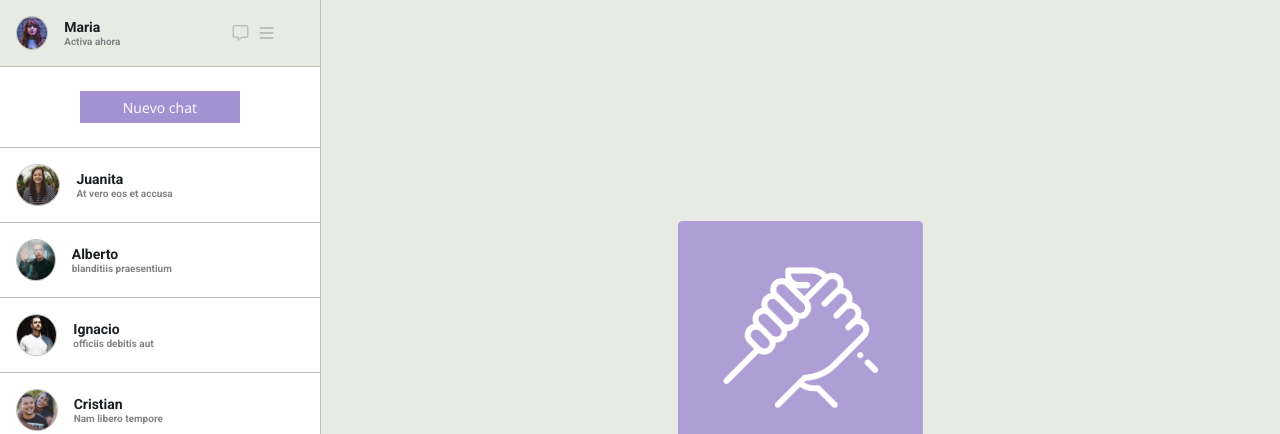
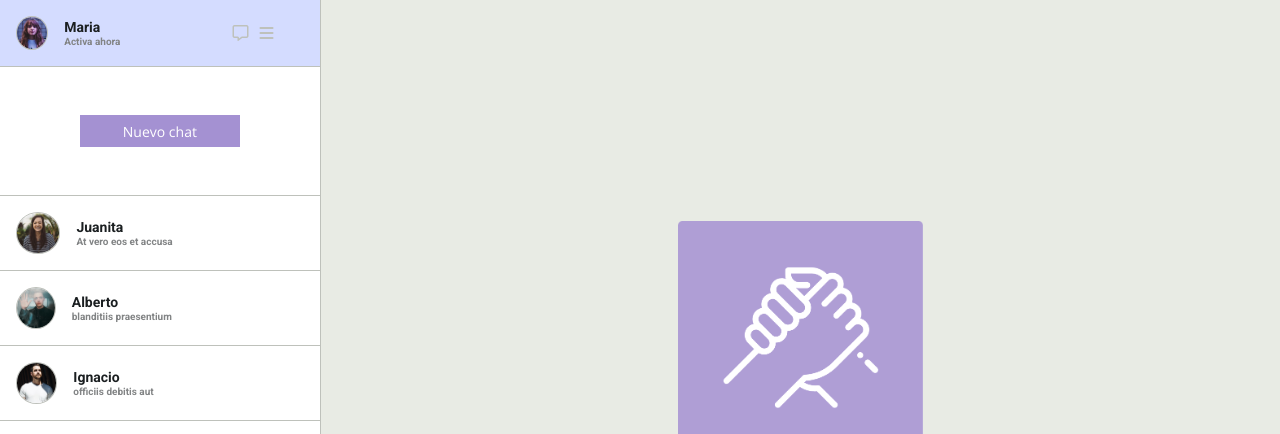
Before and after one commit to carolinalunasfarah/Desafio-LATAM_Flexbox, a plain HTML site: page index.html in a window 1280 px wide. Shown: the top 434 px of the page. Drawn offline with nearby package versions, Linux system fonts and the light colour scheme.

Commit message:
new chat height

```diff
--- a/assets/css/style.css
+++ b/assets/css/style.css
@@ -37,7 +37,7 @@ menu {
 }
 
 .user:hover {
-    background-color: #e8ebe4;
+    background-color: #d4dcff;
 }
 
 .user_status {
@@ -105,7 +105,7 @@ menu {
     align-items: center;
     height: 2rem;
     width: 10rem;
-    margin: 1.5rem 0rem;
+    margin: 3rem 0rem;
     background-color: #a491d2;
 }
 
--- a/index.html
+++ b/index.html
@@ -4,7 +4,7 @@
         <meta charset="UTF-8" />
         <meta http-equiv="X-UA-Compatible" content="IE=edge" />
         <meta name="viewport" content="width=device-width, initial-scale=1.0" />
-        <title>Mensajería</title>
+        <title>Contact Me SPA</title>
         <!-- css -->
         <link rel="stylesheet" href="assets/css/style.css" />
         <!-- fonts -->
```
